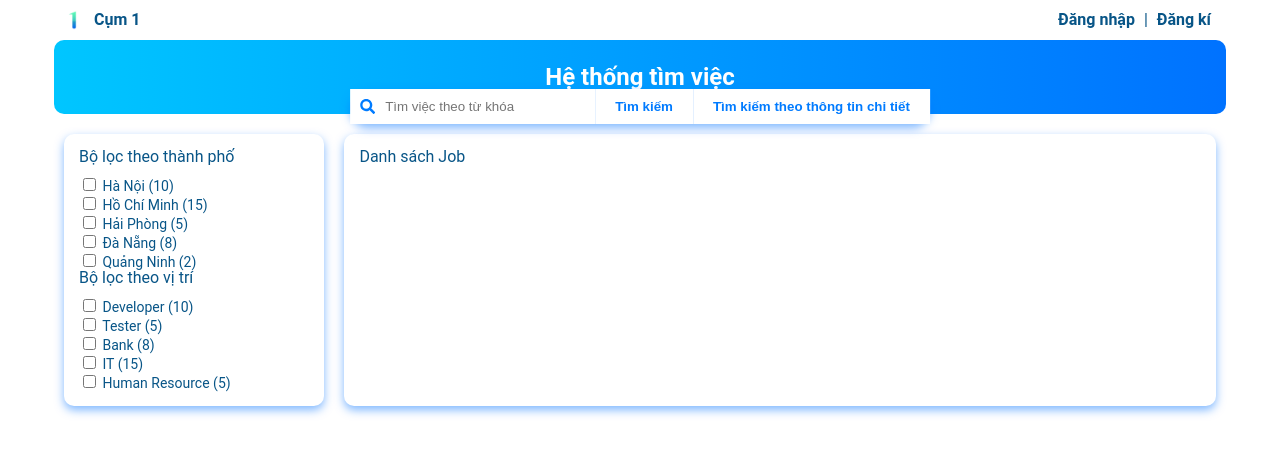
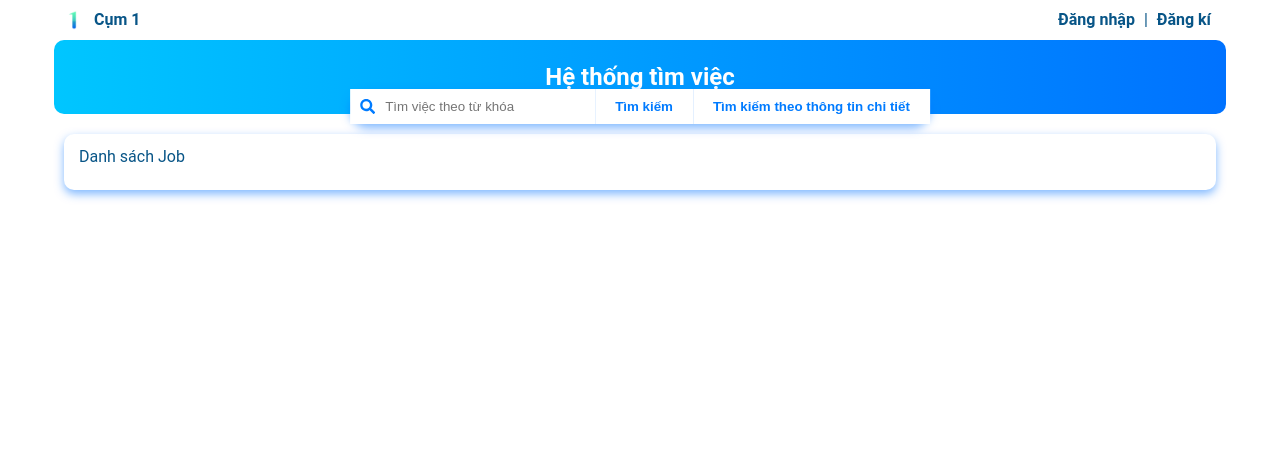
Before and after one commit to QD22082003/Job-web, a React (Create React App) app: page / in a window 1280 px wide. Shown: the top 454 px of the page. Built offline with nearby package versions, Linux system fonts and the light colour scheme.

Commit message:
update home

```diff
--- a/src/components/Home/Home.js
+++ b/src/components/Home/Home.js
@@ -97,7 +97,7 @@ const Home = () => {
 
       {/* Filters */}
       <div className="content-block">
-        <div className="filter-section">
+        {/* <div className="filter-section">
           <div className="filter-box">
             <h3>Bộ lọc theo thành phố</h3>
             <ul>
@@ -138,7 +138,7 @@ const Home = () => {
               </li>
             </ul>
           </div>
-        </div>
+        </div> */}
 
         {/* Featured Jobs */}
         {/* Featured Jobs */}
```
